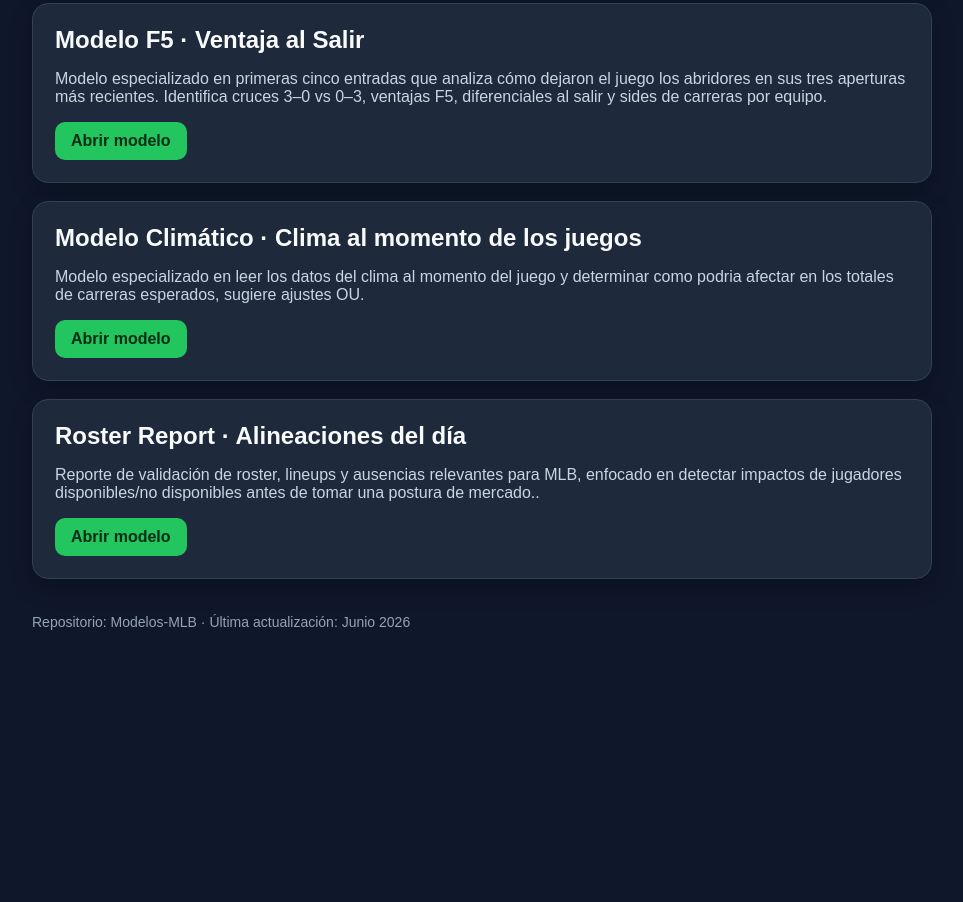
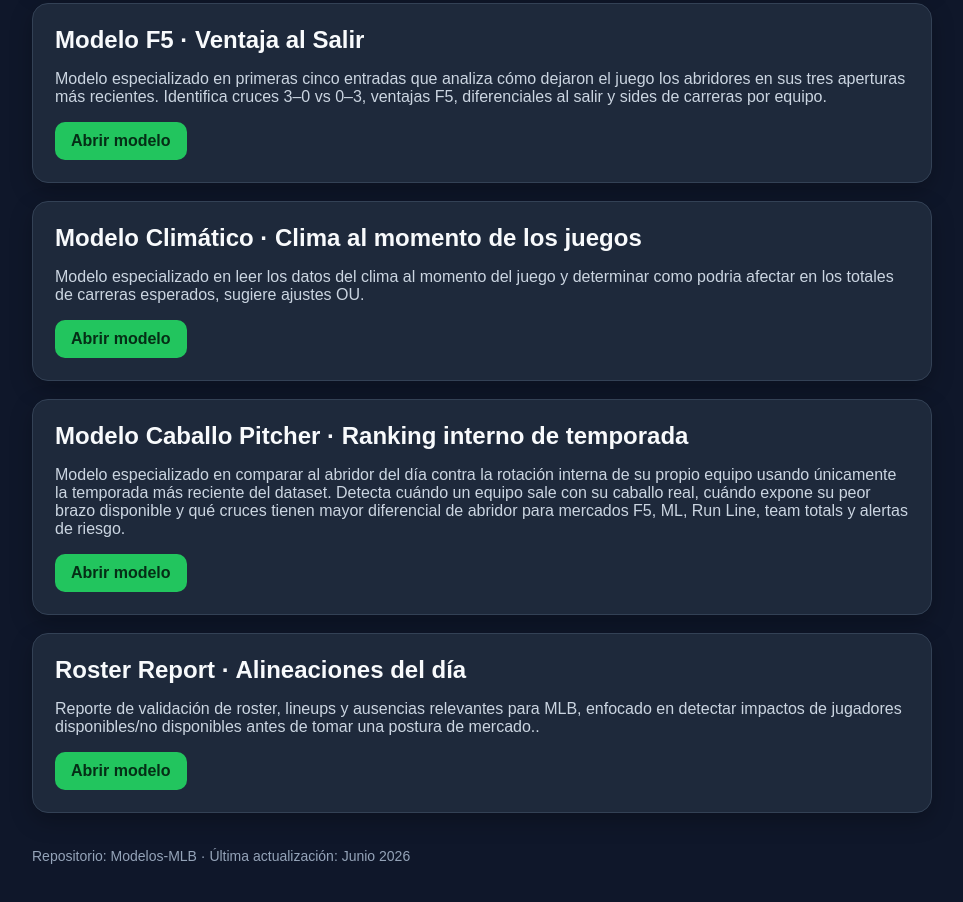
Before and after one commit to Ernesto1705/Modelos-MLB, a plain HTML site: page index.html in a window 1280 px wide. Shown: the part 910-1812 px from the top of the page, without its empty margins (158-1121 px from the left). Before the commit the page ends 1594 px from the top, so only its background shows below. Drawn offline with Linux system fonts and the light colour scheme.

Commit message:
Update index.html

```diff
--- a/index.html
+++ b/index.html
@@ -112,6 +112,12 @@
     </div>
 
     <div class="card">
+      <h2>Modelo Caballo Pitcher · Ranking interno de temporada</h2>
+      <p>Modelo especializado en comparar al abridor del día contra la rotación interna de su propio equipo usando únicamente la temporada más reciente del dataset. Detecta cuándo un equipo sale con su caballo real, cuándo expone su peor brazo disponible y qué cruces tienen mayor diferencial de abridor para mercados F5, ML, Run Line, team totals y alertas de riesgo.</p>
+      <a href="Modelo_Caballo_Pitcher_MLB.html">Abrir modelo</a>
+    </div>
+
+    <div class="card">
       <h2>Roster Report · Alineaciones del día</h2>
       <p>Reporte de validación de roster, lineups y ausencias relevantes para MLB, enfocado en detectar impactos de jugadores disponibles/no disponibles antes de tomar una postura de mercado..</p>
       <a href="mlb_roster_report.html">Abrir modelo</a>
```
